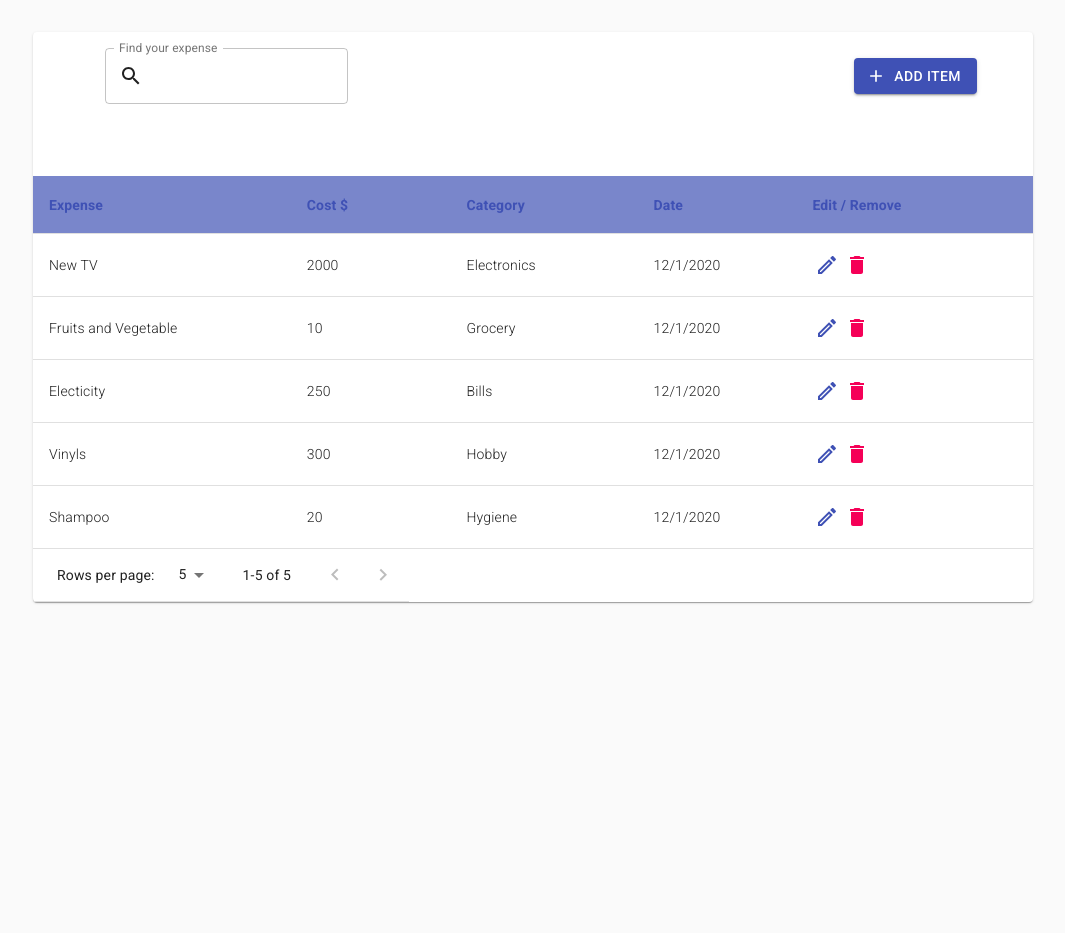
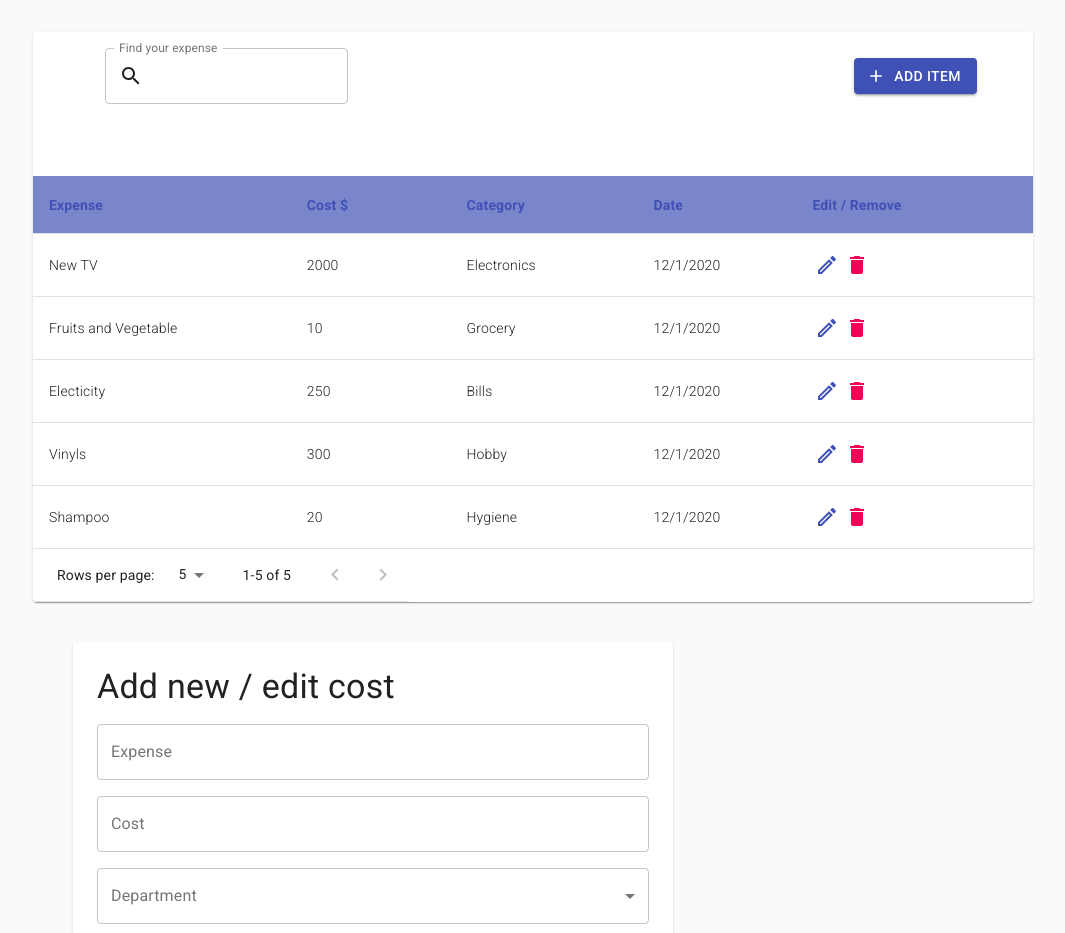
Before and after one commit to mateusz24polok/budget-manager-app, a React (Create React App) app: page / in a window 1280 px wide. Shown: the top 933 px of the page, without its empty margins (107-1172 px from the left). Before the commit the page ends 800 px from the top, so only its background shows below. Built offline with nearby package versions, Linux system fonts and the light colour scheme.

Commit message:
Groundwork of Form has been done

```diff
--- a/package.json
+++ b/package.json
@@ -4,8 +4,10 @@
   "private": true,
   "homepage": "https://mateusz24polok.github.io/budget-manager-app/",
   "dependencies": {
+    "@date-io/date-fns": "^1.3.13",
     "@material-ui/core": "^4.11.1",
     "@material-ui/icons": "^4.9.1",
+    "@material-ui/pickers": "^3.2.10",
     "@reduxjs/toolkit": "^1.5.0",
     "@testing-library/jest-dom": "^5.11.6",
     "@testing-library/react": "^11.2.2",
@@ -15,6 +17,7 @@
     "@types/node": "^12.19.8",
     "@types/react": "^16.14.2",
     "@types/react-dom": "^16.9.10",
+    "date-fns": "^2.16.1",
     "gh-pages": "^3.1.0",
     "react": "^17.0.1",
     "react-dom": "^17.0.1",
--- /dev/null
+++ b/src/components/organisms/Form/index.tsx
@@ -0,0 +1,97 @@
+import React from "react";
+import {
+  TextField,
+  Paper,
+  FormControl,
+  InputLabel,
+  MenuItem,
+  Select,
+  Typography,
+  makeStyles,
+  Theme,
+} from "@material-ui/core";
+import {
+  MuiPickersUtilsProvider,
+  KeyboardDatePicker,
+} from "@material-ui/pickers";
+import DateFnsUtils from "@date-io/date-fns";
+
+const categories = [
+  "category1",
+  "category2",
+  "category3",
+  "category4",
+  "category5",
+];
+
+const useStyles = makeStyles((theme: Theme) => ({
+  root: {
+    "& .MuiFormControl-root": {
+      width: "100%",
+      margin: "16px 0",
+      display: "flex",
+      flexDirection: "column",
+    },
+  },
+
+  pageContent: {
+    margin: theme.spacing(5),
+    padding: theme.spacing(3),
+    maxWidth: "600px",
+  },
+}));
+
+const Form = () => {
+  const classes = useStyles();
+  return (
+    <Paper className={classes.pageContent}>
+      <Typography variant="h4" component="h2">
+        Add new / edit cost
+      </Typography>
+      <form className={classes.root}>
+        <TextField
+          fullWidth
+          variant="outlined"
+          label="Expense"
+          name="fullName"
+        />
+
+        <TextField
+          variant="outlined"
+          label="Cost"
+          name="fullName"
+          type="number"
+          fullWidth
+        />
+
+        <FormControl fullWidth variant="outlined">
+          <InputLabel>Department</InputLabel>
+          <Select label="Department">
+            <MenuItem value="">None</MenuItem>
+            {categories.map((item) => (
+              <MenuItem key={item} value={item}>
+                {item}
+              </MenuItem>
+            ))}
+          </Select>
+        </FormControl>
+
+        <MuiPickersUtilsProvider utils={DateFnsUtils}>
+          <KeyboardDatePicker
+            fullWidth
+            disableToolbar
+            variant="inline"
+            inputVariant="outlined"
+            format="MMM/dd/yyyy"
+            name="hireDate"
+            label="Hire Date"
+            onChange={() => {}}
+            value={new Date()}
+          />
+        </MuiPickersUtilsProvider>
+      </form>
+    </Paper>
+  );
+};
+
+export default Form;
--- a/src/components/pages/MainPage/index.tsx
+++ b/src/components/pages/MainPage/index.tsx
@@ -1,7 +1,13 @@
 import React from "react";
 import Table from "../../organisms/Table";
+import Form from "../../organisms/Form";
 import { exampleData, exampleHeaderData } from "../../../exampleData";
 
-const MainPage: React.FC = () => <Table bodyData={exampleData} headData={exampleHeaderData} />;
+const MainPage: React.FC = () => (
+  <>
+    <Table bodyData={exampleData} headData={exampleHeaderData} />
+    <Form />
+  </>
+);
 
 export default MainPage;
```
Also changed, not shown: 2 other files (tests, documents, lock files or other folders).
